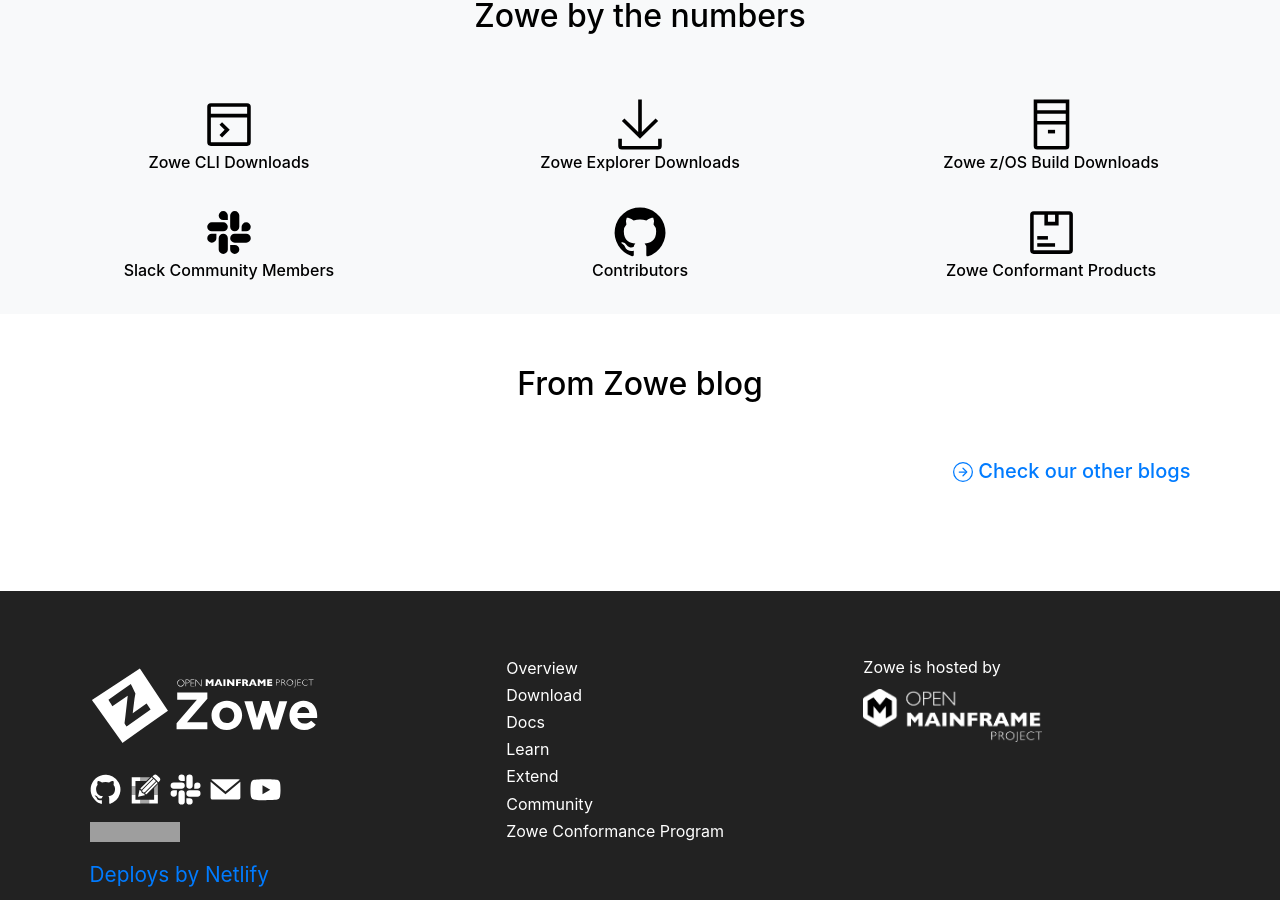
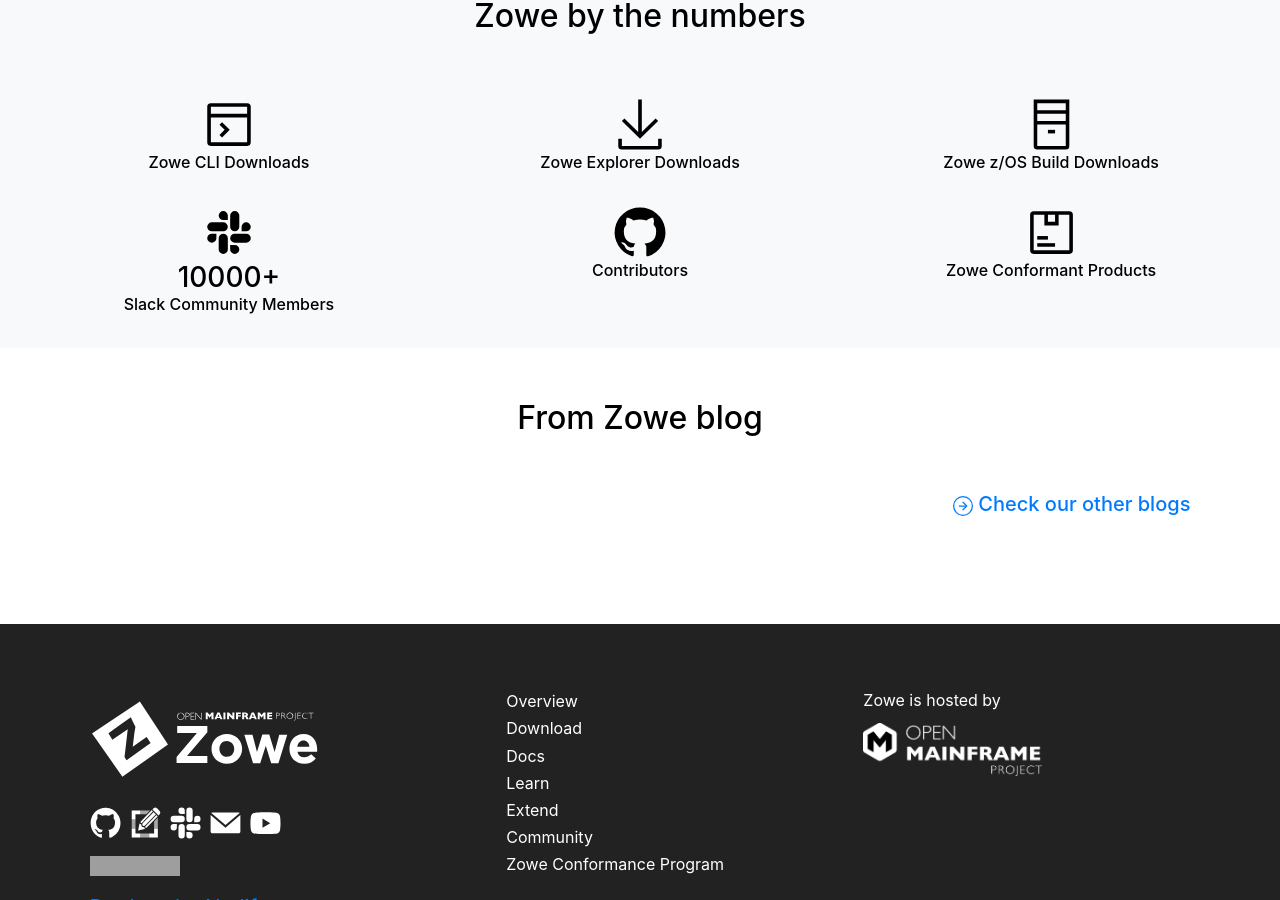
Before and after one commit to zowe/zowe.github.io, a Jekyll site: the page built from index.md, in a window 1280 px wide and 900 px high, scrolled down 6156 px. Built offline with Jekyll 4.4.1, drawn with Linux system fonts in a browser that asks for light colours; our own code applies the rules of GitHub Pages for plain Markdown files; grey boxes are pictures that could not be loaded.

Commit message:
Fix the community number
Signed-off-by: nannanli <nannanli@cn.ibm.com>

```diff
--- a/index.md
+++ b/index.md
@@ -392,10 +392,9 @@
   </div>
   <div class="row">
     <div class="col-md text-center">
-      <a style="color: initial; text-decoration: none" href="{{ site.slack_url }}"><img style="width:15%" src="assets/img/logo-slack-black.svg" />
-        <h3 class="mb-0" id="slack-members"></h3>
+      <img style="width:15%" src="assets/img/logo-slack-black.svg" />
+        <h3 class="mb-0">10000+</h3>
         <h6>Slack Community Members</h6>
-      </a>
     </div>
     <div class="col-md text-center">
       <a style="color: initial; text-decoration: none" href="{{ site.github_repo_url }}"><img style="width:15%" src="assets/img/logo-github-back.svg" />
```
